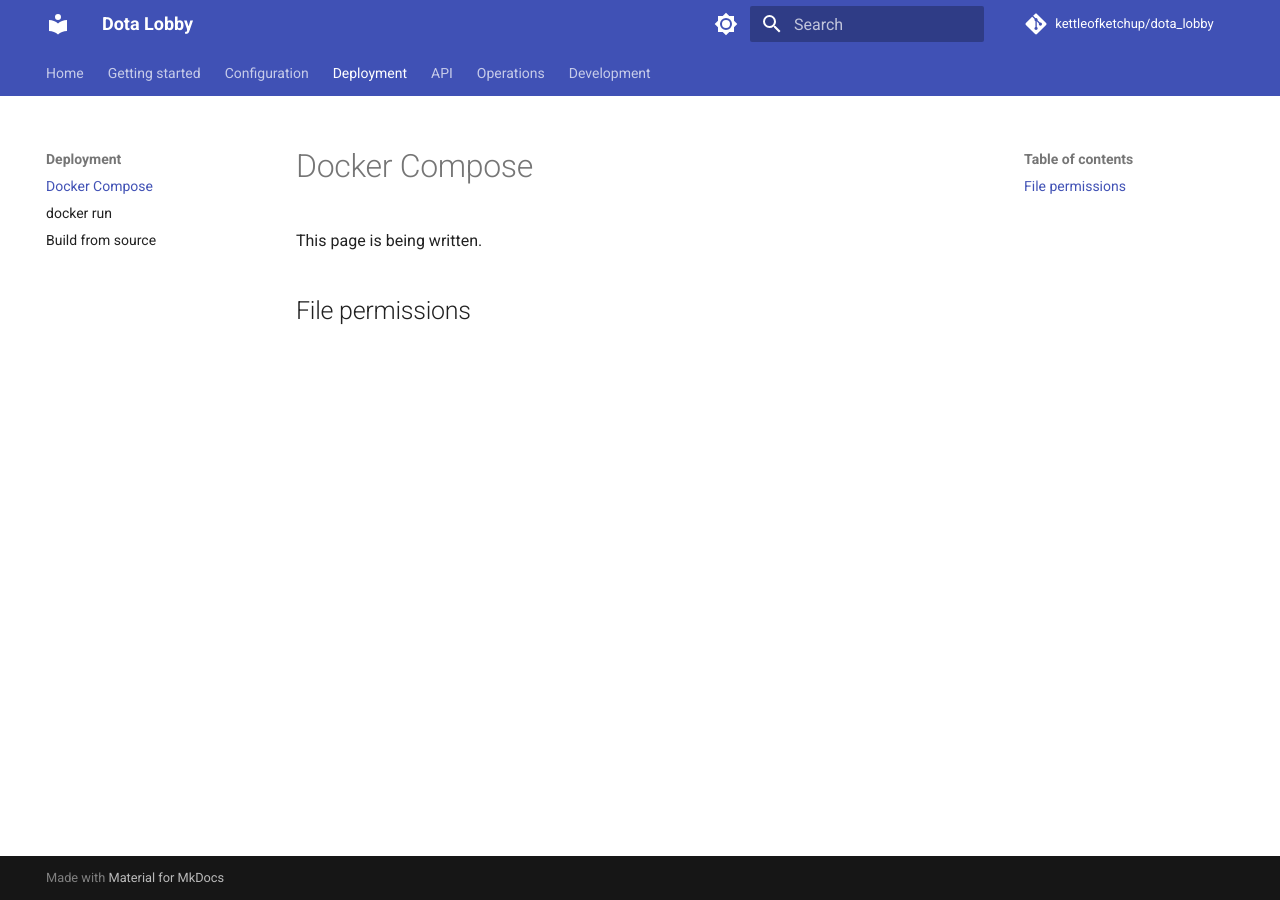
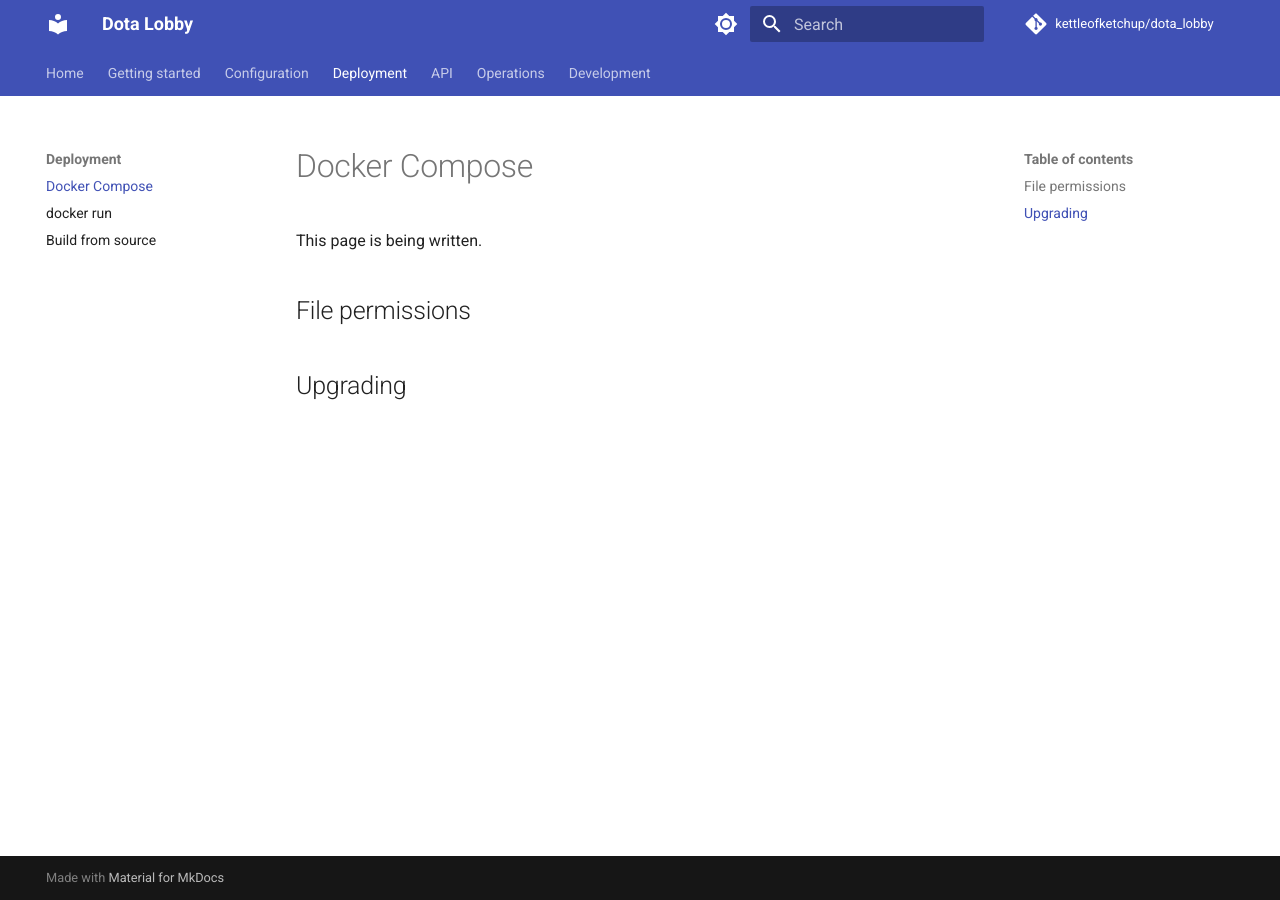
Before and after one commit to kettleofketchup/dota_lobby, an MkDocs documentation site: the page built from docs/deployment/docker-compose.md, in a window 1280 px wide. Built offline with MkDocs 1.6.1 and Material for MkDocs 9.7.7, drawn with Linux system fonts in a browser that asks for light colours; comment, search, counter and statistics services are not loaded.

Commit message:
Add Upgrading heading to the Docker Compose page stub

```diff
--- a/docs/deployment/docker-compose.md
+++ b/docs/deployment/docker-compose.md
@@ -3,3 +3,5 @@
 This page is being written.
 
 ## File permissions
+
+## Upgrading
```
